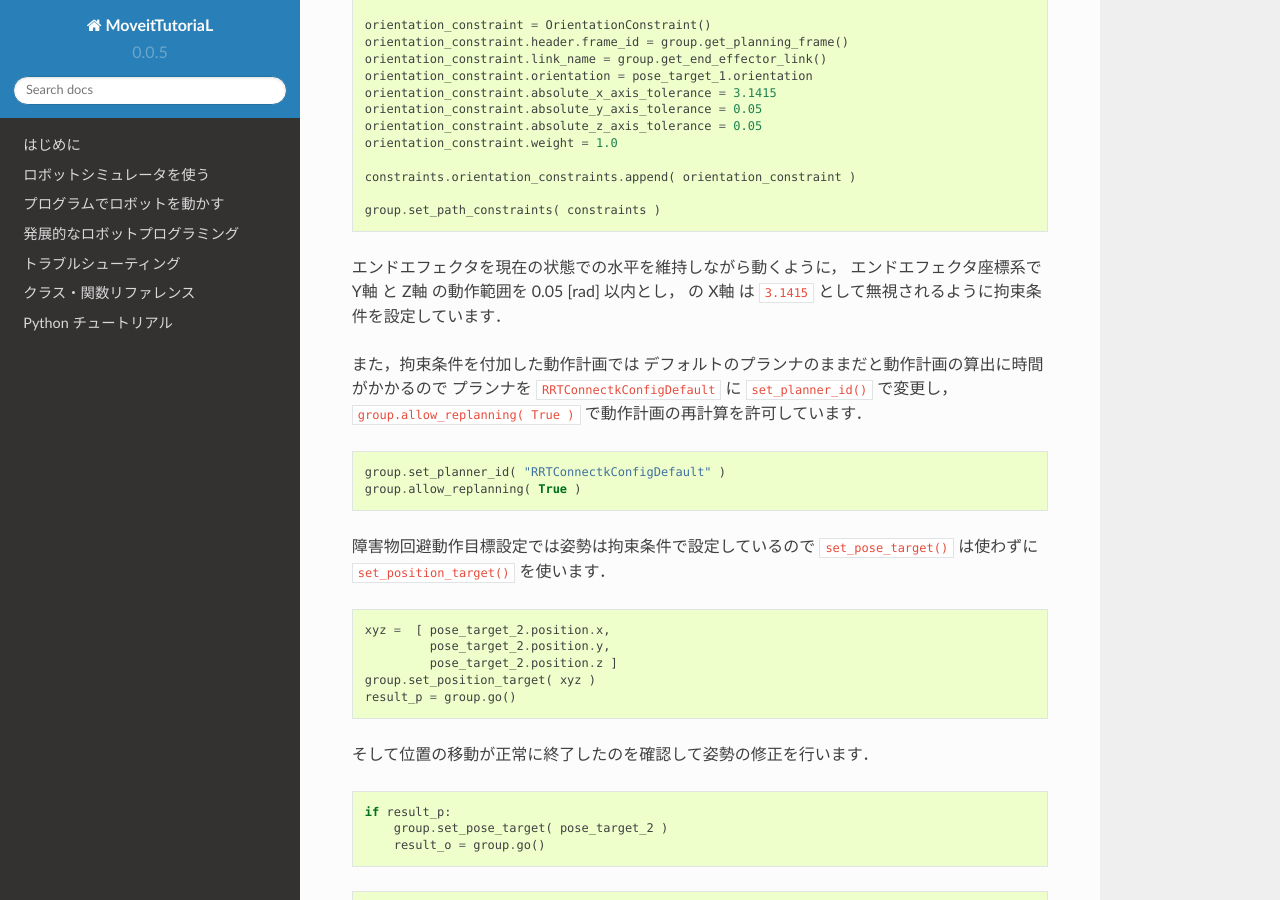
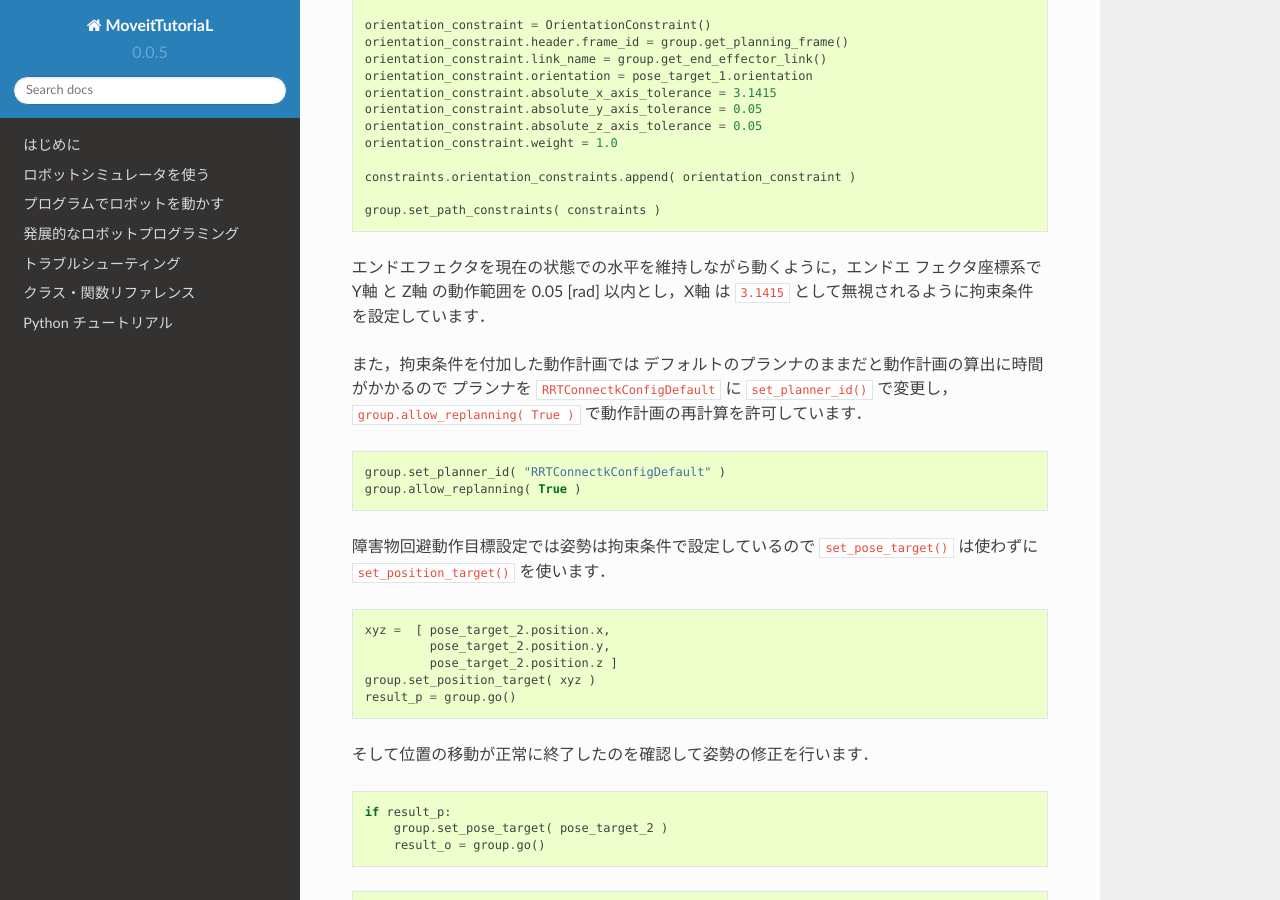
Before and after one commit to tork-a/tork_moveit_tutorial, a Sphinx documentation site: the page built from doc/moveit-tutorial_ja_robot-python_advanced.md, in a window 1280 px wide and 900 px high, scrolled down 27157 px. Built offline with Sphinx 7.4.7 and the Read the Docs theme 2.0.0, drawn with Linux system fonts in a browser that asks for light colours.

Commit message:
Correct minor typos

````diff
--- a/doc/moveit-tutorial_ja_robot-python_advanced.md
+++ b/doc/moveit-tutorial_ja_robot-python_advanced.md
@@ -1204,9 +1204,9 @@ constraints.orientation_constraints.append( orientation_constraint )
 group.set_path_constraints( constraints )
 ```
 
-エンドエフェクタを現在の状態での水平を維持しながら動くように，
-エンドエフェクタ座標系で Y軸 と Z軸 の動作範囲を 0.05 [rad] 以内とし，
-の X軸 は `3.1415` として無視されるように拘束条件を設定しています．
+エンドエフェクタを現在の状態での水平を維持しながら動くように，エンドエ
+フェクタ座標系で Y軸 と Z軸 の動作範囲を 0.05 [rad] 以内とし，X軸 は
+`3.1415` として無視されるように拘束条件を設定しています．
 
 また，拘束条件を付加した動作計画では
 デフォルトのプランナのままだと動作計画の算出に時間がかかるので
````
Also changed, not shown: doc/moveit-tutorial_ja_introduction.md (+1 -1 lines), doc/moveit-tutorial_ja_reference-class-functions.md (+3 -3 lines), doc/moveit-tutorial_ja_robot-simulator.md (+1 -1 lines).
